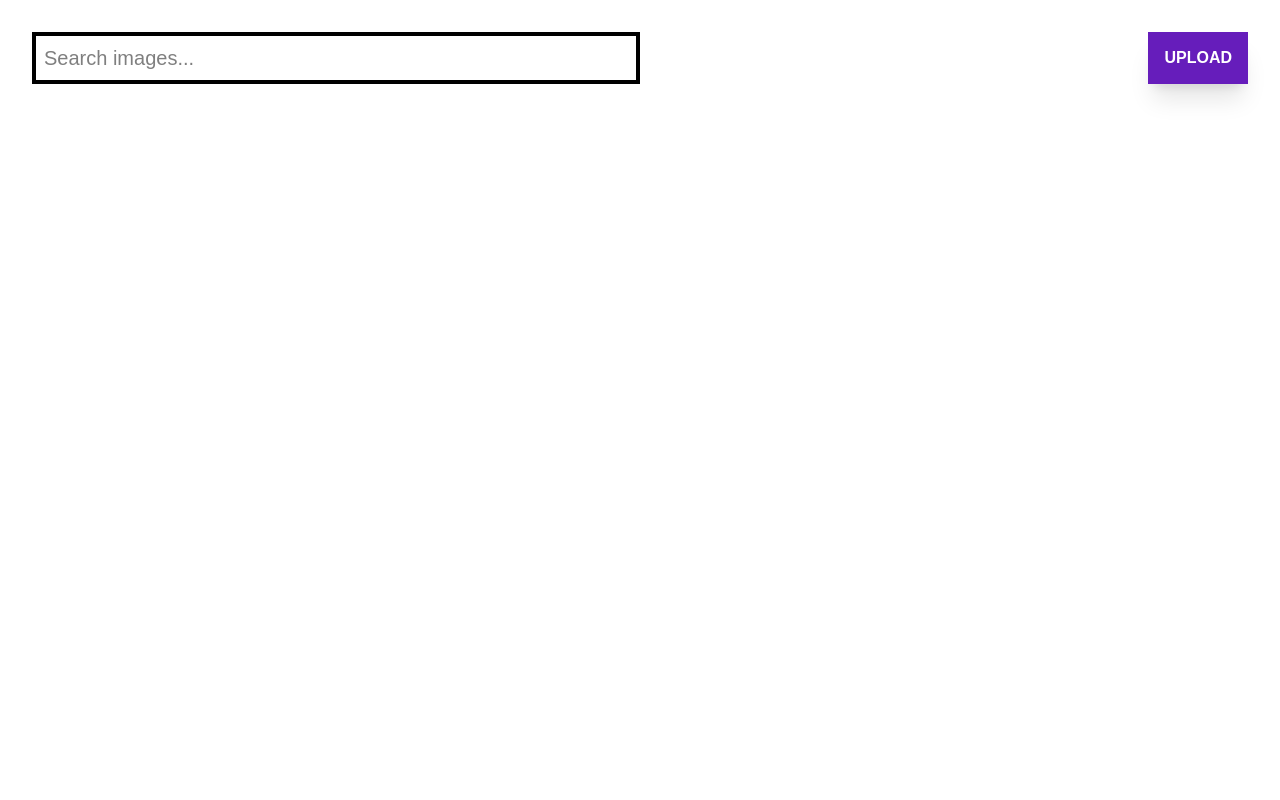
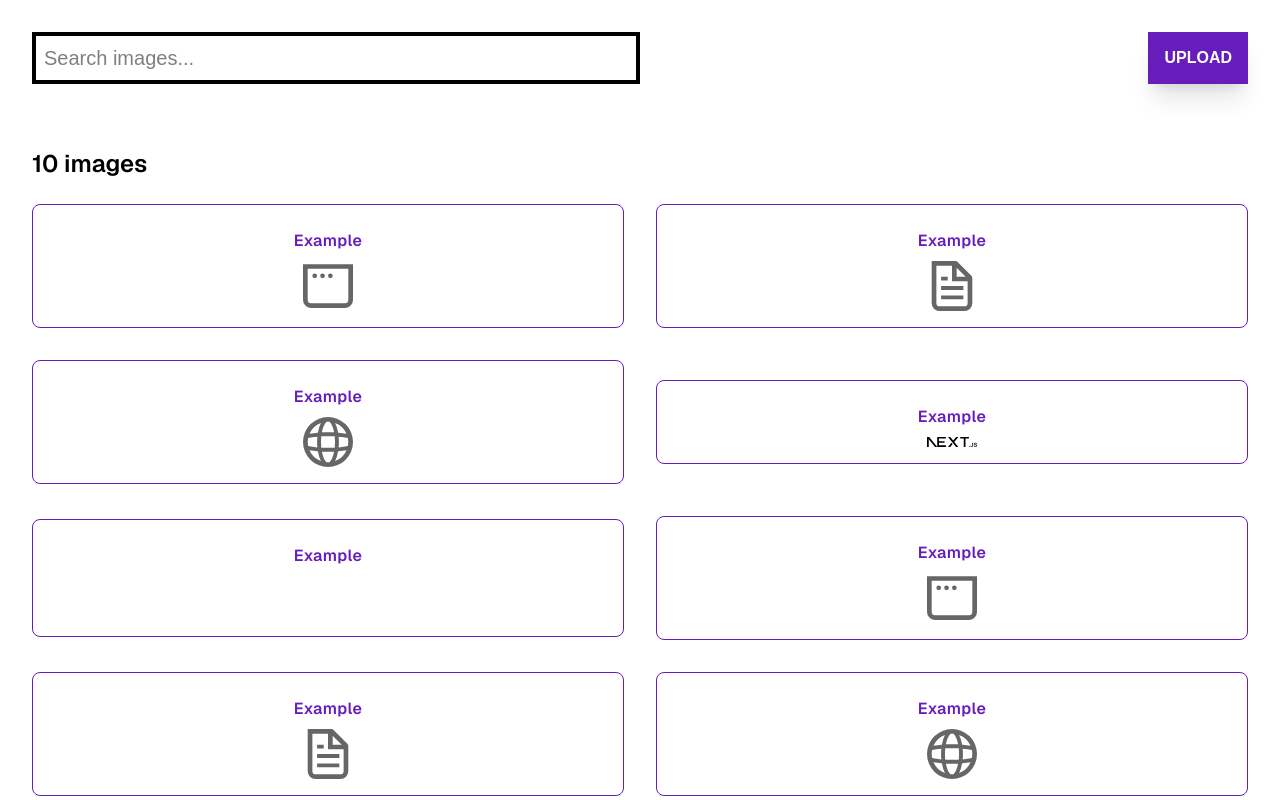
Before and after one commit to marccvzs/striveworks-take-home, a Next.js app: page / in a window 1280 px wide. Shown: the top 800 px of the page. Built offline with nearby package versions, Linux system fonts and the light colour scheme.

Commit message:
more image components taking shape

```diff
--- a/src/app/_components/ImageCard.tsx
+++ b/src/app/_components/ImageCard.tsx
@@ -17,9 +17,16 @@ const ImageCard = ({
   width: number;
 }) => {
   return (
-    <div className="flex flex-col items-center p-4 bg-white border border-company-purple rounded-lg hover:opacity-75 min-h-10">
-        <h2 className="text-company-purple font-semibold tracking-wide">{data?.title}</h2>
-      <Image src={data?.url} height={height} width={width} alt={data?.alt || `User image ${data?.id}`} />
+    <div className="flex flex-col items-center p-4 bg-white border border-company-purple rounded-lg hover:opacity-75 min-h-10 h-full">
+      <h2 className="text-company-purple font-semibold tracking-wide p-2">
+        {data?.title}
+      </h2>
+      <Image
+        src={data?.url}
+        height={height}
+        width={width}
+        alt={data?.alt || `User image ${data?.id}`}
+      />
     </div>
   );
 };
--- /dev/null
+++ b/src/app/_components/ImageContainer.tsx
@@ -0,0 +1,86 @@
+import ImageCard from "./ImageCard";
+
+const images = [
+  {
+    id: 1,
+    url: "/window.svg",
+    title: "Example",
+    alt: "Example alt text",
+  },
+  {
+    id: 2,
+    url: "/file.svg",
+    title: "Example",
+    alt: "Example alt text",
+  },
+  {
+    id: 3,
+    url: "/globe.svg",
+    title: "Example",
+    alt: "Example alt text",
+  },
+  {
+    id: 4,
+    url: "/next.svg",
+    title: "Example",
+    alt: "Example alt text",
+  },
+  {
+    id: 5,
+    url: "/vercel.svg",
+    title: "Example",
+    alt: "Example alt text",
+  },
+  {
+    id: 6,
+    url: "/window.svg",
+    title: "Example",
+    alt: "Example alt text",
+  },
+  {
+    id: 7,
+    url: "/file.svg",
+    title: "Example",
+    alt: "Example alt text",
+  },
+  {
+    id: 8,
+    url: "/globe.svg",
+    title: "Example",
+    alt: "Example alt text",
+  },
+  {
+    id: 9,
+    url: "/next.svg",
+    title: "Example",
+    alt: "Example alt text",
+  },
+  {
+    id: 10,
+    url: "/vercel.svg",
+    title: "Example",
+    alt: "Example alt text",
+  },
+];
+
+const ImageContainer = () => {
+  return (
+    <div className="flex flex-col gap-6">
+      <span className="text-black font-semibold text-shadow-company-purple text-2xl">
+        {`${images.length || ''} images`}
+      </span>
+      <ul className="flex flex-row flex-wrap gap-8 items-center">
+
+        {/* iterate over the map and return an array of JSX elements containing the image card information */}
+        {(images || []).map((img) => (
+          <li key={img.id} className="flex-1/3">
+            <ImageCard data={img} height={50} width={50} />
+          </li>
+        ))}
+
+      </ul>
+    </div>
+  );
+};
+
+export default ImageContainer;
--- /dev/null
+++ b/src/app/image/[id]/page.tsx
@@ -0,0 +1,24 @@
+import ImageCard from "@/app/_components/ImageCard";
+
+export default async function ImagePage({
+  params,
+}: {
+  params: Promise<{ id: string }>;
+}) {
+    const { id } = await params;
+    // mock get single image
+
+    const image =   {
+        id: 1,
+        url: "/window.svg",
+        title: "Example",
+        alt: "Example alt text",
+    };
+
+    return (
+        <div className="m-8 p-6">
+            {/* demonstrates resuability */}
+            <ImageCard data={image} height={150} width={150} />
+        </div>
+    )
+}
--- a/src/app/page.tsx
+++ b/src/app/page.tsx
@@ -1,9 +1,12 @@
+import ImageContainer from "./_components/ImageContainer";
 
 export default function Home() {
+  // Home should render from the server. Only components needing interaction should render on the client
+
   return (
-    <div className="min-h-screen p-8 pb-20 gap-16 sm:p-20 font-[family-name:var(--font-geist-sans)]">
-      <main className="flex flex-col gap-[32px] row-start-2 items-center sm:items-start">
-
+    <div className="min-h-screen p-8 pb-20 gap-16 font-[family-name:var(--font-geist-sans)]">
+      <main className="flex flex-col gap-8">
+        <ImageContainer />
       </main>
     </div>
   );
```
